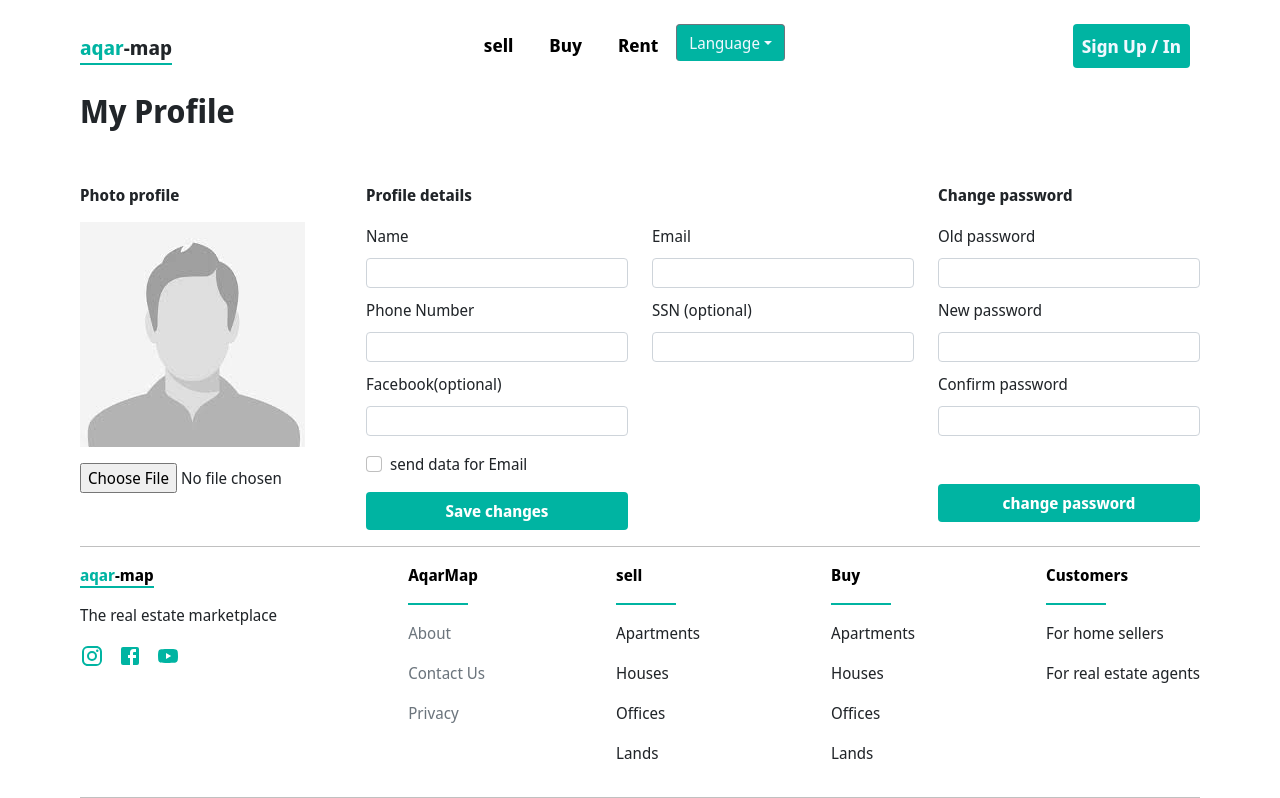
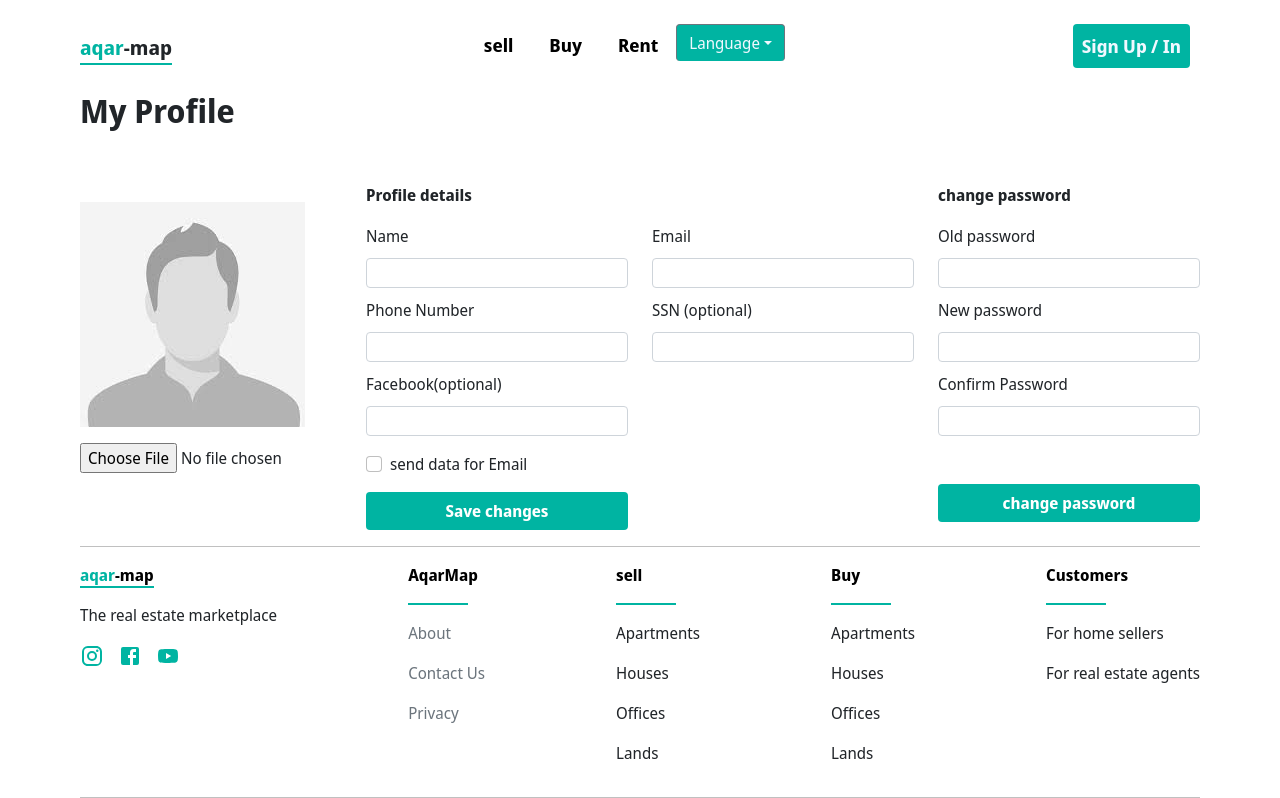
Before and after one commit to abdelaziz123456/aqar-map, a React (Create React App) app: page /account-details in a window 1280 px wide. Shown: the top 798 px of the page. Built offline with nearby package versions, Linux system fonts and the light colour scheme.

Commit message:
add translation to some components

```diff
--- a/src/Components/AccountDetails/index.js
+++ b/src/Components/AccountDetails/index.js
@@ -6,16 +6,16 @@ export default function AccountDetails() {
     let [t,i18n]=useTranslation();
     return (
         <div className={`account-details ${i18n.language==='ar' ? 'rtl' : 'ltr'}`}>
-            <h2 className='fw-bold mb-5'>My Profile</h2>
+            <h2 className='fw-bold mb-5'><Trans>My Profile</Trans> </h2>
             <div className="row">
 
 
                 <div className="col-12 col-sm-6 col-md-3 my-2">
-                    <h6 className='fw-bold'>Photo profile</h6>
+                    <h6 className='fw-bold'><Trans></Trans> </h6>
                     <img src={profile} alt="profile" className="img-fluid mt-2" />
 
                     <div className="form-group my-3">
-                        <input type="file" className="form-control-file" />
+                        <input type="file" className="form-control-file" placeholder="Your label here."/>
                     </div>
 
 
@@ -23,21 +23,21 @@ export default function AccountDetails() {
 
 
                 <div className="col-12 col-sm-6 col-md-3 d-flex flex-column my-2">
-                <h6 className='fw-bold'>Profile details</h6>
+                <h6 className='fw-bold'><Trans>Profile details</Trans> </h6>
 
                 <div className="form-group">
-                    <label htmlFor="name">Name</label>
+                    <label htmlFor="name"><Trans>Name</Trans> </label>
                     <input type="text" className='form-control' id='name' />
                 </div>
 
                 <div className="form-group">
-                    <label htmlFor="phone">Phone Number</label>
+                    <label htmlFor="phone"><Trans>Phone Number</Trans> </label>
                     <input type="tel" className='form-control' id='phone' />
                 </div>
 
 
                 <div className="form-group">
-                    <label htmlFor="facebook">Facebook(optional)</label>
+                    <label htmlFor="facebook"><Trans>Facebook(optional)</Trans> </label>
                     <input type="text" className='form-control' id='facebook' />
                 </div>
 
@@ -45,11 +45,11 @@ export default function AccountDetails() {
 
                     <input type="checkbox" className='form-check-input' id='check' />
 
-                    <label htmlFor="check">send data for Email</label>
+                    <label htmlFor="check"><Trans>send data for Email</Trans> </label>
                 </div>
 
                 <button className="btn ">
-                    Save changes
+                  <Trans>Save changes</Trans>
                 </button>
 
                 </div>
@@ -57,16 +57,16 @@ export default function AccountDetails() {
 
                 <div className="col-12 col-sm-6 col-md-3  d-flex flex-column my-2 ">
 
-                <h6 className='fw-bold text-white'>Profile details</h6>
+                <h6 className='fw-bold text-white'><Trans>Profile details</Trans> </h6>
 
                 <div className="form-group">
-                    <label htmlFor="email">Email</label>
+                    <label htmlFor="email"><Trans>Email</Trans> </label>
                     <input type="email" className='form-control' id='email' />
                 </div>
 
 
                 <div className="form-group ">
-                    <label htmlFor="ssn">SSN  (optional)</label>
+                    <label htmlFor="ssn"><Trans>SSN  (optional)</Trans> </label>
                     <input type="text" className='form-control' id='ssn' />
                 </div>
 
@@ -79,25 +79,25 @@ export default function AccountDetails() {
 
 
                 <div className="col-12 col-sm-6 col-md-3  d-flex flex-column my-2">
-                <h6 className='fw-bold '>Change password</h6>
+                <h6 className='fw-bold '><Trans>change password</Trans> </h6>
 
                 <div className="form-group">
-                    <label htmlFor="pass1">Old password </label>
+                    <label htmlFor="pass1"><Trans>Old password</Trans>  </label>
                     <input type="password" className='form-control' id='pass1' />
                 </div>
 
                 <div className="form-group">
-                    <label htmlFor="pass2">New password </label>
+                    <label htmlFor="pass2"><Trans>New password</Trans>  </label>
                     <input type="password" className='form-control' id='pass2' />
                 </div>
 
                 <div className="form-group">
-                    <label htmlFor="pass3">Confirm password </label>
+                    <label htmlFor="pass3"><Trans>Confirm Password</Trans>  </label>
                     <input type="password" className='form-control' id='pass3' />
                 </div>
 
                 <button className="btn mt-5 ">
-                     change password
+                <Trans>change password</Trans>
                 </button>
 
 
--- a/src/Components/Apart/index.js
+++ b/src/Components/Apart/index.js
@@ -6,6 +6,7 @@ import { Link } from "react-router-dom";
 import { Modal,ModalBody } from 'reactstrap';
 import { useDispatch } from 'react-redux';
 import { delete_property } from '../../Actions';
+import { Trans, useTranslation } from 'react-i18next';
 
 export default function Apart(props) {
     let apart=props.apart;
@@ -20,6 +21,7 @@ export default function Apart(props) {
 
     // Toggle for Modal
     const toggle = () => setModal(!modal);
+    let [t,i18n]=useTranslation();
 
     return (
         <div className='apart col-12 col-md-6 col-lg-3 my-2 '>
--- a/src/Components/ContactUs/index.js
+++ b/src/Components/ContactUs/index.js
@@ -5,7 +5,7 @@ import { Trans, useTranslation } from 'react-i18next';
 function ContactUs(){
     let [t,i18n]=useTranslation();
     return(
-        <div className='contact-us d-flex justify-content-between my-5'>
+        <div className={`contact-us d-flex justify-content-between my-5 ${i18n.language==='ar' ? 'rtl fw-bolder' : 'ltr'}`}>
 
             <div className="left">
             <h3><Trans>Need Help?</Trans> </h3>
--- a/src/Components/EnterPass/index.js
+++ b/src/Components/EnterPass/index.js
@@ -1,15 +1,17 @@
 import FormContainer from "../FormContainer";
 import InputField from "../InputField";
+import { Trans, useTranslation } from 'react-i18next';
+function EnterPass(){
+    let [t,i18n]=useTranslation();
 
-function EnterPass(){
     return(
-        <FormContainer header={'ENTER PASSWORD'}>
+        <FormContainer header={t('ENTER PASSWORD')}>
 
 
-        <InputField type={'password'} label={'Password'} id={'passcon1'} placeHolder={'enter password'}/>
-        <InputField type={'password'} label={'Confirm Password'} id={'passcon2'} placeHolder={'Confirm password'}/>
+        <InputField type={'password'} label={t('Password')} id={'passcon1'} />
+        <InputField type={'password'} label={t('Confirm Password')} id={'passcon2'} />
         <div className="btn form-button my-3">
-            change password
+            <Trans>change password</Trans>
         </div>
 
         </FormContainer>
--- a/src/locales/ar.json
+++ b/src/locales/ar.json
@@ -44,6 +44,27 @@
     "message":"الرسالة",
     "I agree privacy policy":"اوافق على شروط الخصوصية",
     "Send Message":"ارسل",
+    "change password":"تغيير رقم المرور",
+    "Password":"رقم المرور",
+    "Confirm Password":"تأكيد رقم المرور",
+    "ENTER PASSWORD":"ادخل رقم المرور",
+    "My Profile":"ملفى الشخصي",
+    "profile Photo":"صورة الغلاف",
+    "Profile details":"تفاصيل الملف",
+    "Phone Number":"رقم الهاتف",
+    "Facebook(optional)":"الفيسبوك(اختيارى)",
+    "send data for Email":"ارسل البيانات للحساب",
+    "Save changes":"حفظ التغييرات",
+    "SSN  (optional)":"رقم التأمين الاجتماعى",
+    "Old password":"رقم  المرور القديم",
+    "New password":"رقم المرور الجديد",
+    "":"",
+    "":"",
+    "":"",
+    "":"",
+    "":"",
+    "":"",
+    "":"",
     "":"",
     "":""
 }
--- a/src/locales/en.json
+++ b/src/locales/en.json
@@ -44,6 +44,26 @@
     "message":"message",
     "I agree privacy policy":"I agree privacy policy",
     "Send Message":"Send Message",
+    "change password":"change password",
+    "Password":"Password",
+    "Confirm Password":"Confirm Password",
+    "ENTER PASSWORD":"ENTER PASSWORD",
+    "My Profile":"My Profile",
+    "profile Photo":"profile Photo",
+    "Profile details":"Profile details",
+    "Phone Number":"Phone Number",
+    "Facebook(optional)":"Facebook(optional)",
+    "send data for Email":"send data for Email",
+    "Save changes":"Save changes",
+    "SSN  (optional)":"SSN  (optional)",
+    "Old password":"Old password",
+    "New password":"New password",
+    "":"",
+    "":"",
+    "":"",
+    "":"",
+    "":"",
+    "":"",
     "":"",
     "":""
 
```
